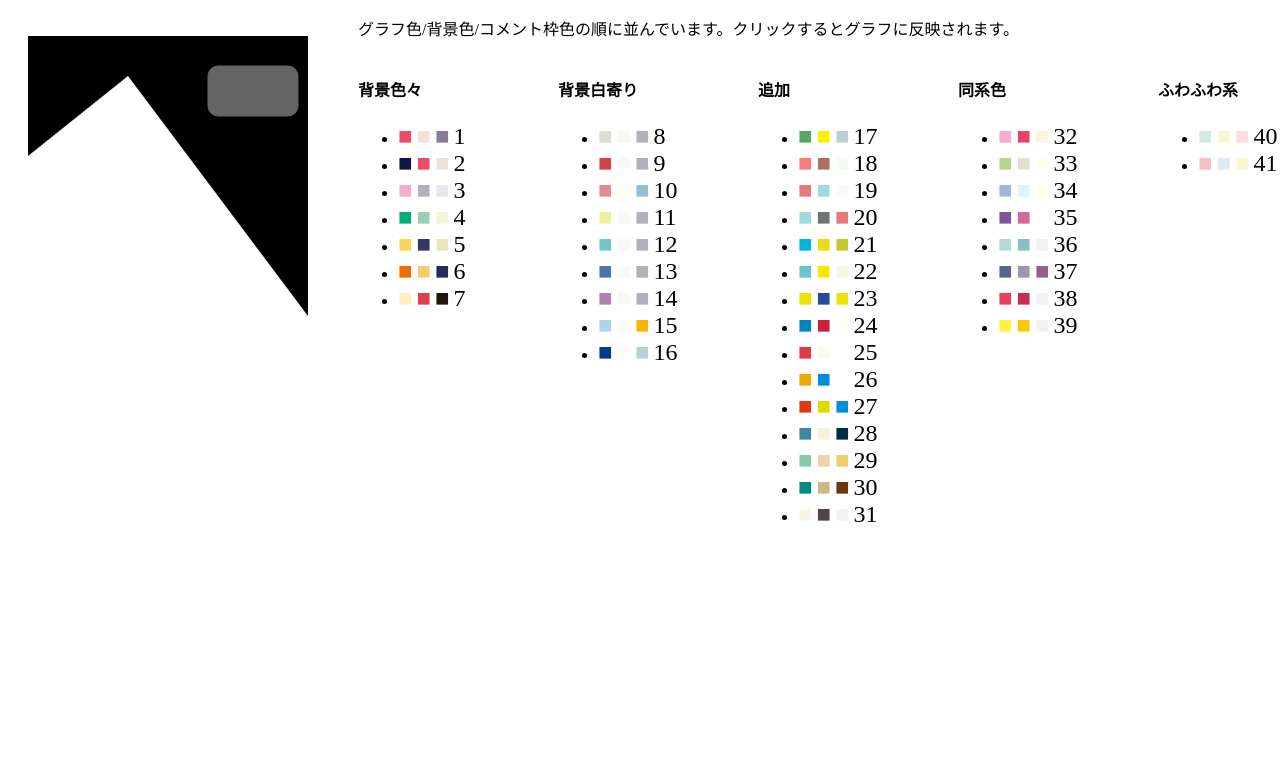
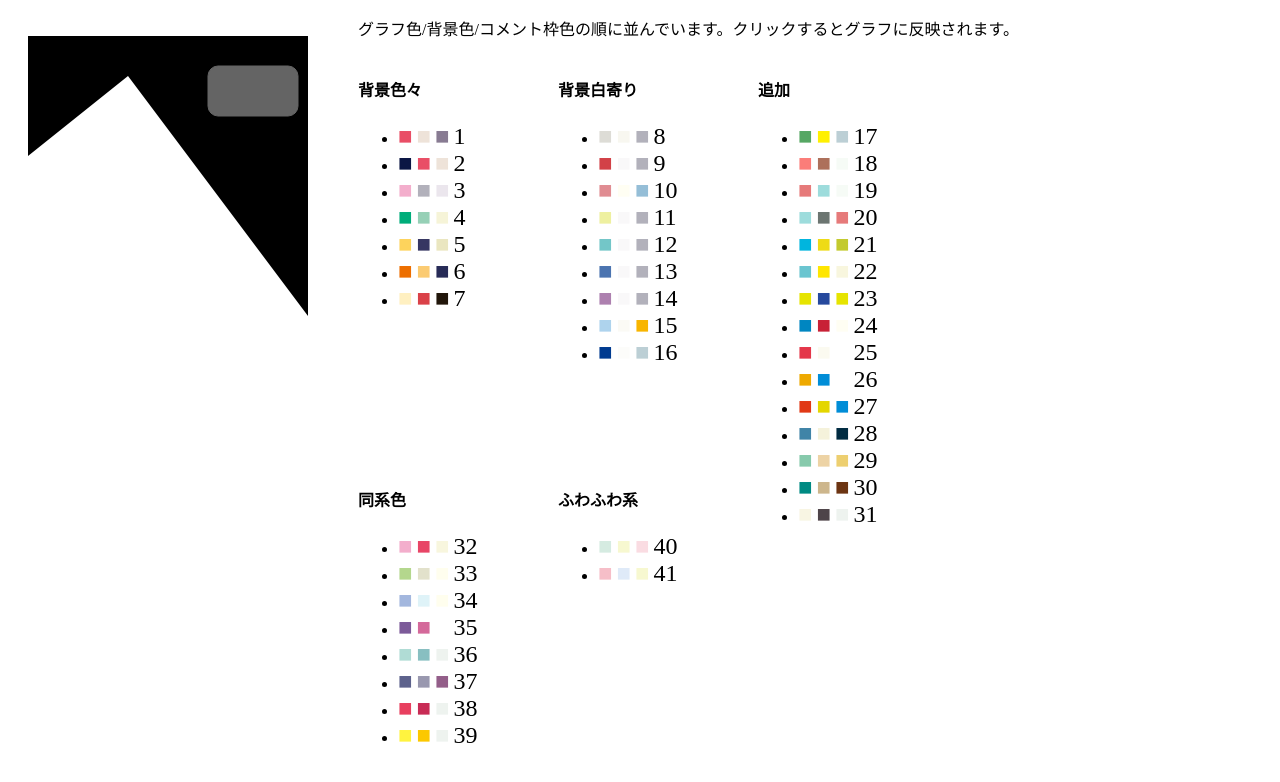
Before and after one commit to torinist/graph-color-sample, a plain HTML site: page index.html in a window 1280 px wide. Shown: the top 782 px of the page. Drawn offline with Linux system fonts and the light colour scheme.

Commit message:
パレットの場所を変更

```diff
--- a/index.css
+++ b/index.css
@@ -23,11 +23,12 @@
 }
 #palette .palette4 {
     position: absolute;
-    left: 600px;
+    top: 450px;
 }
 #palette .palette5 {
     position: absolute;
-    left: 800px;
+    top: 450px;
+    left: 200px;
 }
 #palette div ul li span {
     font-size: x-large;
```
